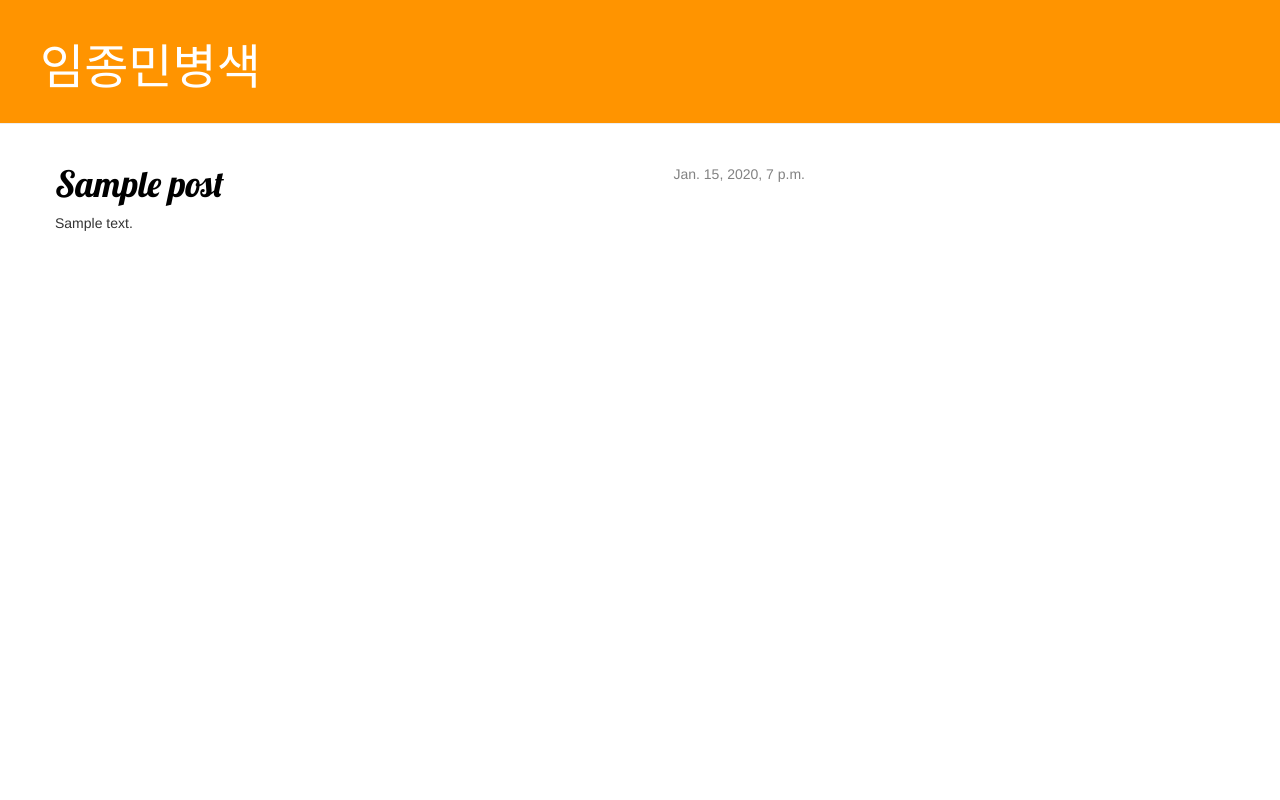
After one commit to hyunjinPark4631/my-first-blog, a Django app: template blog/templates/blog/base.html in a window 1280 px wide. The commit adds this page. Run offline with Django 3.2, Linux system fonts and the light colour scheme; the template is opened without the code that fills it: values that come from a table or form of the project are taken from there, others are empty; tables that the repository leaves empty hold one stand-in row (values such as "Sample post"); some libraries are stand-ins or nearby versions.

Commit message:
Modified templates to display posts from database.

```diff
--- /dev/null
+++ b/blog/static/css/blog.css
@@ -0,0 +1,47 @@
+.page-header {
+    background-color: #ff9400;
+    margin-top: 0;
+    padding: 20px 20px 20px 40px;
+}
+
+.page-header h1, .page-header h1 a, .page-header h1 a:visited, .page-header h1 a:active {
+    color: #ffffff;
+    font-size: 36pt;
+    text-decoration: none;
+}
+
+.content {
+    margin-left: 40px;
+}
+
+h1, h2, h3, h4 {
+    font-family: 'Lobster', cursive;
+}
+
+.date {
+    float: right;
+    color: #828282;
+}
+
+.save {
+    float: right;
+}
+
+.post-form textarea, .post-form input {
+    width: 100%;
+}
+
+.top-menu, .top-menu:hover, .top-menu:visited {
+    color: #ffffff;
+    float: right;
+    font-size: 26pt;
+    margin-right: 20px;
+}
+
+.post {
+    margin-bottom: 70px;
+}
+
+.post h1 a, .post h1 a:visited {
+    color: #000000;
+}
--- /dev/null
+++ b/blog/templates/blog/base.html
@@ -0,0 +1,32 @@
+{% load staticfiles %}
+<html>
+    <head>
+        <title>hyunjin~</title>
+        <link rel="stylesheet" href="//maxcdn.bootstrapcdn.com/bootstrap/3.2.0/css/bootstrap.min.css">
+        <link rel="stylesheet" href="//maxcdn.bootstrapcdn.com/bootstrap/3.2.0/css/bootstrap-theme.min.css">
+        <link href='//fonts.googleapis.com/css?family=Lobster&subset=latin,latin-ext' rel='stylesheet' type='text/css'>
+        <link rel="stylesheet" href="{% static 'css/blog.css' %}">
+    </head>
+<body>
+    <div class="page-header">
+        <h1><a href="/">임종민병색</a></h1>
+    </div>
+    <div class="content container">
+        <div class="row">
+            <div class="col-md-8">
+            {% block content %}
+    {% for post in posts %}
+        <div class="post">
+            <div class="date">
+                {{ post.published_date }}
+            </div>
+            <h1><a href="">{{ post.title }}</a></h1>
+            <p>{{ post.text|linebreaksbr }}</p>
+        </div>
+    {% endfor %}
+            {% endblock %}
+            </div>
+        </div>
+    </div>
+</body>
+</html>
--- a/blog/views.py
+++ b/blog/views.py
@@ -1,6 +1,8 @@
 from django.shortcuts import render
-
+from django.utils import timezone
+from .models import Post
 # Create your views here.
 
 def post_list(request):
-	return render(request, 'blog/post_list.html', {})
+	posts = Post.objects.filter(published_date__lte=timezone.now()).order_by('published_date')
+	return render(request, 'blog/post_list.html', {'posts':posts})
```
Also changed, not shown: blog/templates/blog/post_list.html (+16 -4 lines).
